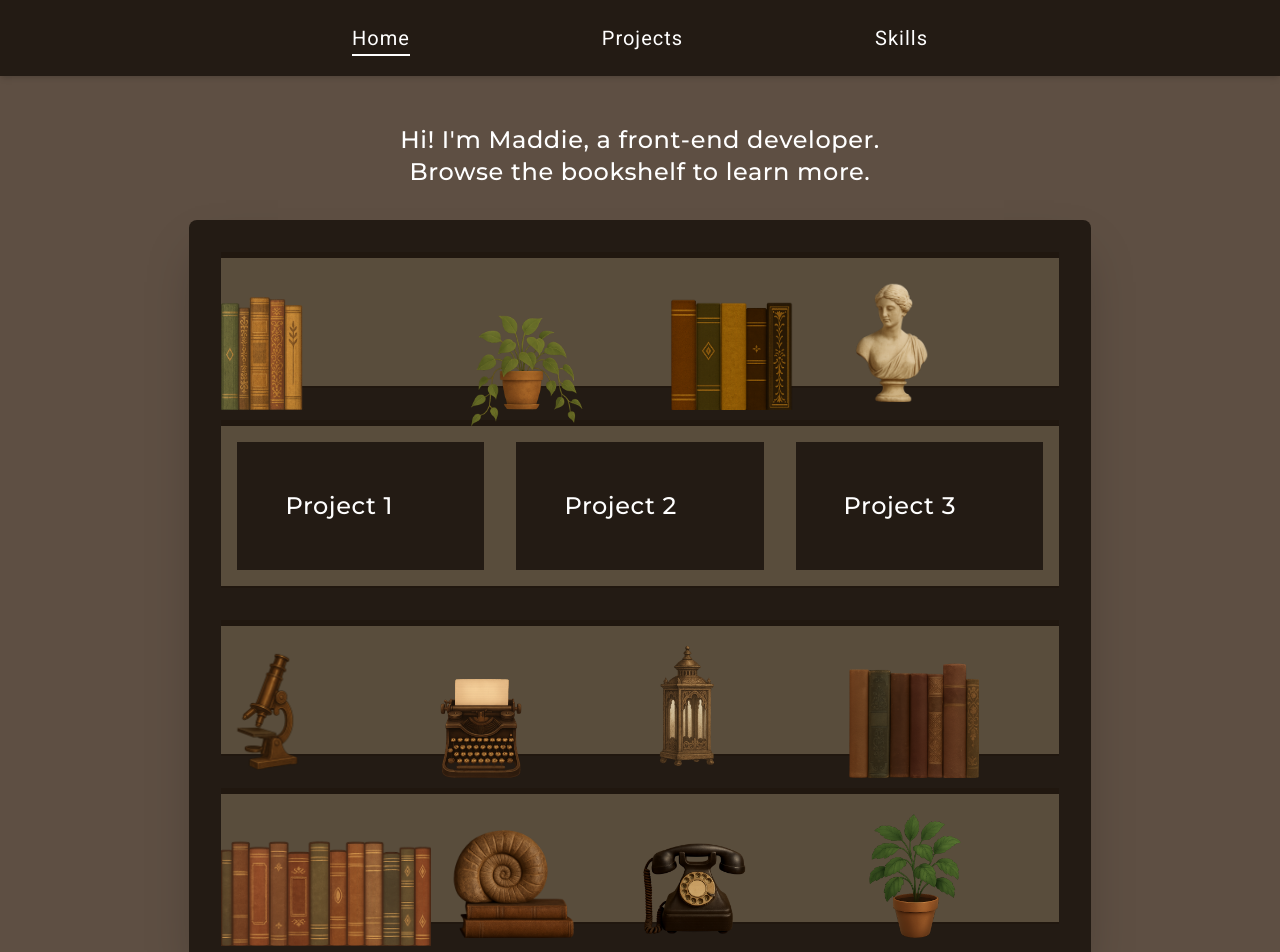
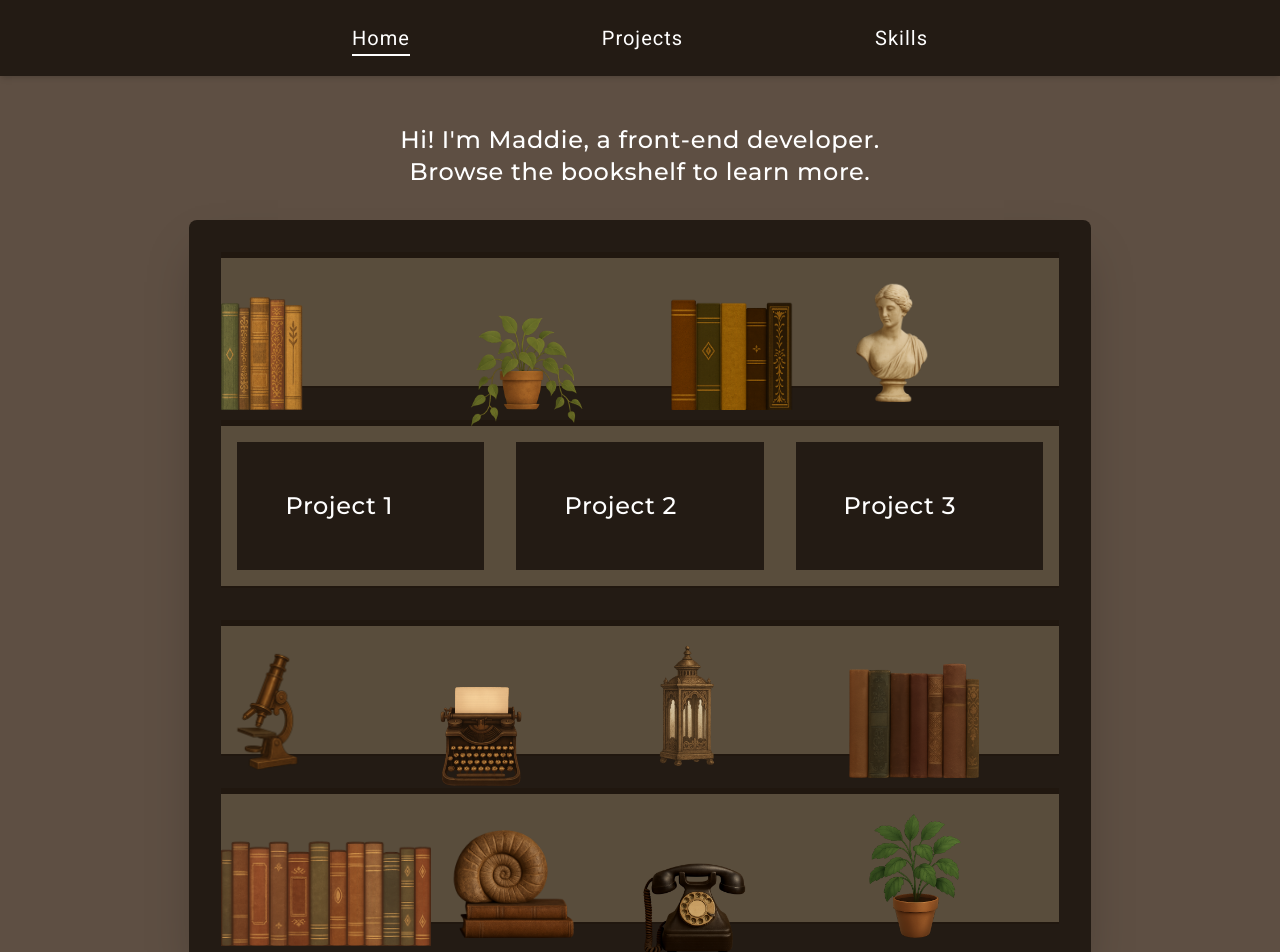
Before and after one commit to maddipaddi/maddipaddi, a React (Vite) app: page / in a window 1280 px wide. Shown: the top 952 px of the page. Built offline with nearby package versions, Linux system fonts and the light colour scheme; a web font is replaced by a local one.

Commit message:
feat: add hoverable component for link items in bookshelf

```diff
--- /dev/null
+++ b/src/components/Bookshelf/HoverableShelfItem.jsx
@@ -0,0 +1,26 @@
+import { Link } from "react-router";
+
+export default function HoverableShelfItem({
+  to,
+  imgSrc,
+  alt,
+  label,
+  translate,
+}) {
+  return (
+    <Link
+      to={to}
+      aria-label={label}
+      className="group relative active:scale-95 active:translate-y-0.5 outline-none focus-visible:ring-1 focus-visible:ring-background focus-visible:ring-offset-1"
+    >
+      <img
+        src={imgSrc}
+        alt={alt}
+        className={`h-32 object-contain ${translate} transition-transform duration-200  motion-safe:group-hover:scale-105 group-hover:-translate-y-1 `}
+      />
+      <span className="bg-background absolute -translate-y-20 right-1 -translate-x-3 text-lg text-black font-semibold px-2 py-1 rounded opacity-0 group-hover:opacity-100 transition group-hover:shadow-[0_4px_12px_rgba(192,163,110,0.4)]">
+        {label}
+      </span>
+    </Link>
+  );
+}
--- a/src/components/Bookshelf/index.jsx
+++ b/src/components/Bookshelf/index.jsx
@@ -1,4 +1,5 @@
 import { Link } from "react-router";
+import HoverableShelfItem from "./HoverableShelfItem";
 
 export default function Bookshelf() {
   return (
@@ -24,13 +25,13 @@ export default function Bookshelf() {
             alt="Decorated bookspines in earth tones."
             className="h-32 object-contain translate-y-6 hidden md:flex"
           />
-          <Link to="/about">
-            <img
-              src="/assets/feminine-bust-ChatGPT.png"
+          <HoverableShelfItem
+            to="/about"
+            imgSrc="/assets/feminine-bust-ChatGPT.png"
             alt="Feminine, cream-colored bust."
-              className="h-32 object-contain translate-y-4"
+            label="About me"
+            translate="translate-y-4"
           />
-          </Link>
         </div>
 
         {/* Shelf 2 */}
@@ -53,14 +54,13 @@ export default function Bookshelf() {
             alt="Old tomey bronze microscope."
             className="h-32 object-contain translate-y-4 hidden md:flex"
           />
-          <Link to="/resume">
-            <img
-              src="/assets/typewriter-ChatGPT.png"
+          <HoverableShelfItem
+            to="/resume"
+            imgSrc="/assets/typewriter-ChatGPT.png"
             alt="Brown typewriter with a paper loaded."
-              className="h-32 object-contain translate-y-6"
+            label="Resume"
+            translate="translate-y-8"
           />
-          </Link>
-
           <img
             src="/assets/lantern-ChatGPT.png"
             alt="Victorian looking gothic lantern."
@@ -86,13 +86,13 @@ export default function Bookshelf() {
             alt="Books laying down with a fossil on top."
             className="h-32 object-contain translate-y-4 hidden md:flex"
           />
-          <Link to="/contact">
-            <img
-              src="/assets/rotary-phone-ChatGPT.png"
+          <HoverableShelfItem
+            to="/contact"
+            imgSrc="/assets/rotary-phone-ChatGPT.png"
             alt="Old timey dark brown rotary phone."
-              className="h-32 object-contain translate-y-3"
+            label="Contact me"
+            translate="translate-y-8"
           />
-          </Link>
           <img
             src="/assets/plant-3-ChatGPT.png"
             alt="Green plant in a terracotta pot."
```
Lines whose indentation alone changed are shown as unchanged.
